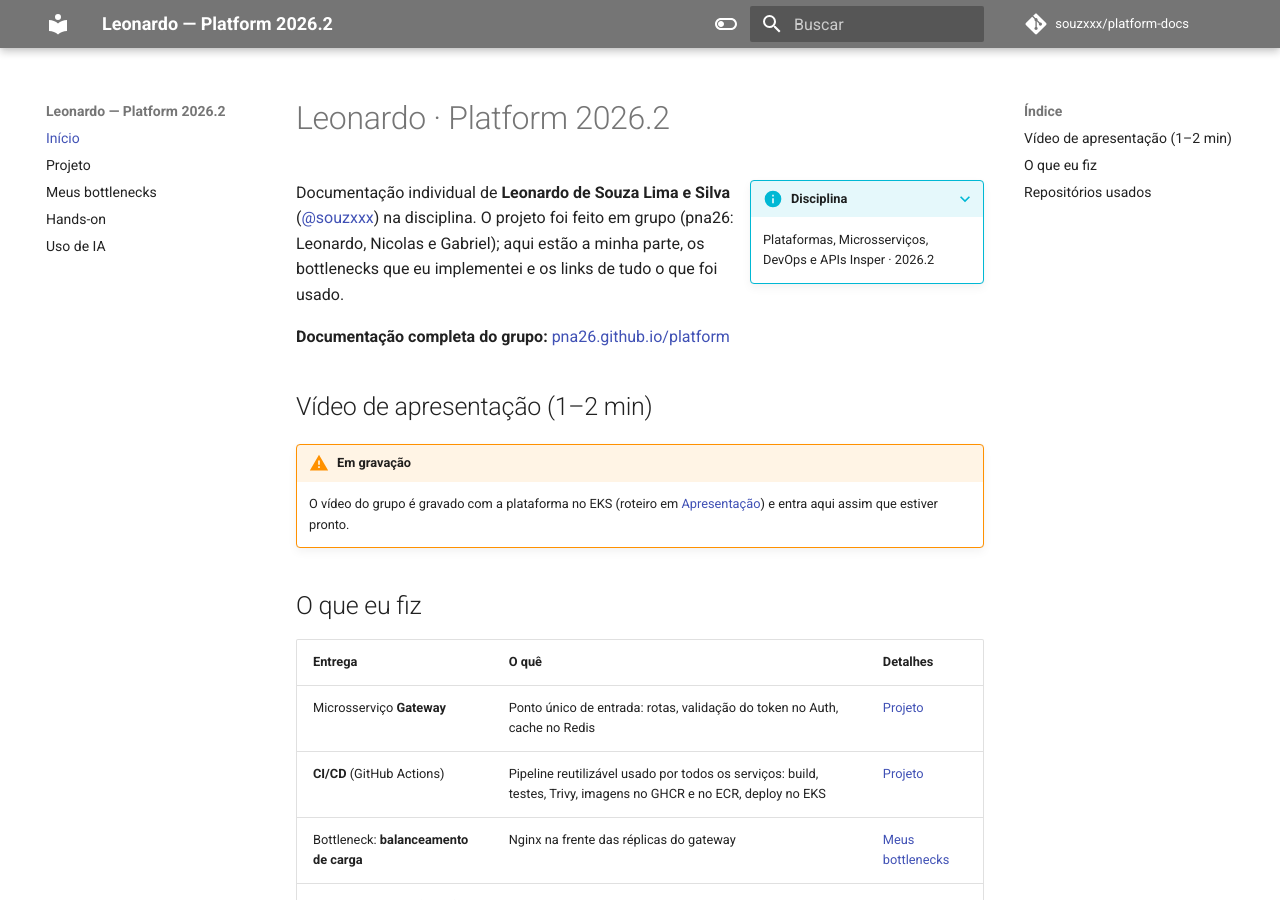
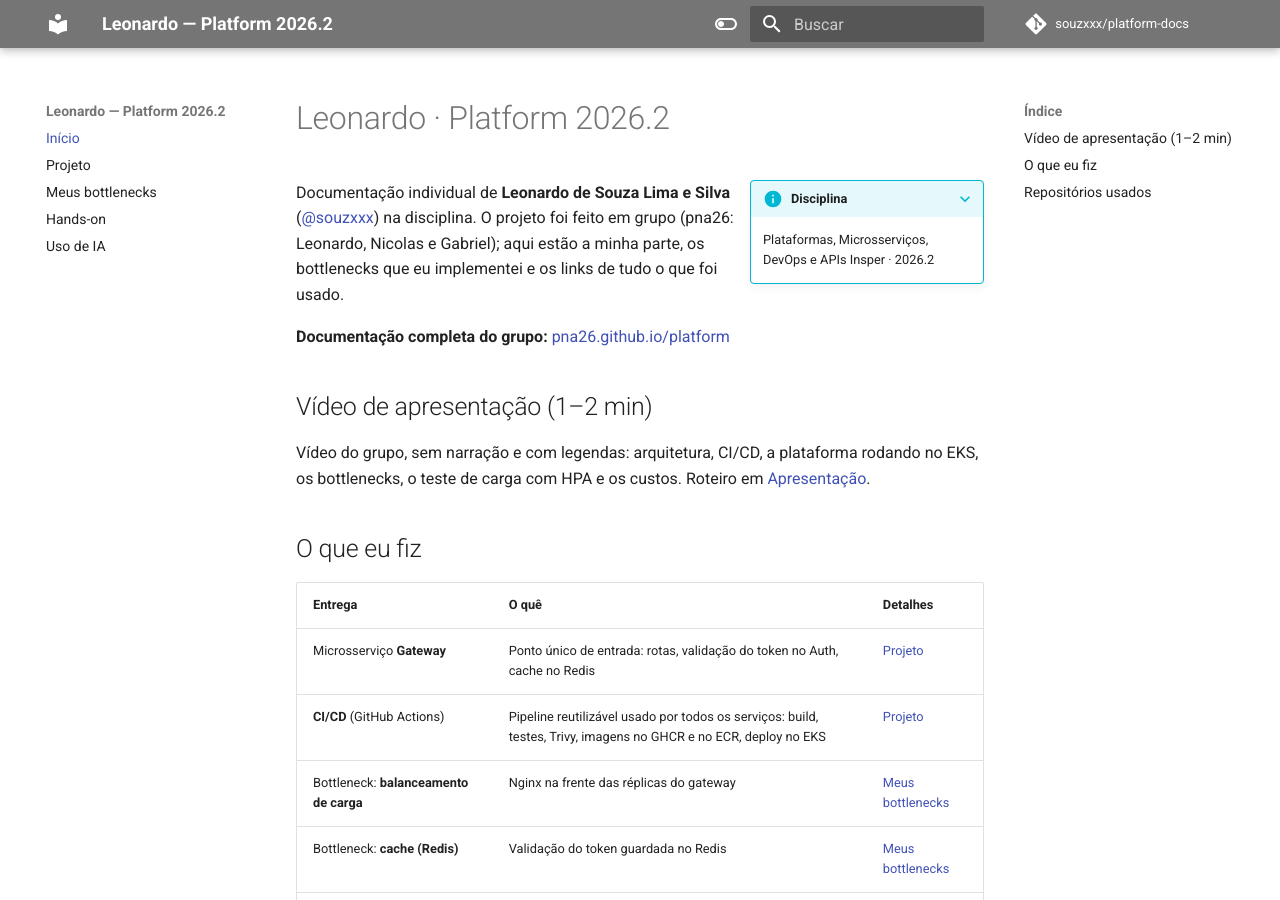
Before and after one commit to souzxxx/platform-docs, an MkDocs documentation site: the page built from docs/index.md, in a window 1280 px wide and 900 px high. Built offline with MkDocs 1.6.1 and Material for MkDocs 9.7.7, drawn with Linux system fonts in a browser that asks for light colours; comment, search, counter and statistics services are not loaded.

Commit message:
Início: vídeo de apresentação sem o aviso de gravação e com o embed pronto
O embed aponta para docs/assets/apresentacao-pna26.mp4 e fica comentado até o
vídeo existir.

```diff
--- a/docs/index.md
+++ b/docs/index.md
@@ -14,13 +14,11 @@ implementei e os links de tudo o que foi usado.
 
 ## Vídeo de apresentação (1–2 min)
 
-!!! warning "Em gravação"
+Vídeo do grupo, sem narração e com legendas: arquitetura, CI/CD, a plataforma rodando no EKS, os
+bottlenecks, o teste de carga com HPA e os custos. Roteiro em
+[Apresentação](https://pna26.github.io/platform/apresentacao/){target="_blank"}.
 
-    O vídeo do grupo é gravado com a plataforma no EKS (roteiro em
-    [Apresentação](https://pna26.github.io/platform/apresentacao/){target="_blank"}) e entra aqui
-    assim que estiver pronto.
-
-<!-- vídeo: <iframe width="100%" height="470" src="https://www.youtube.com/embed/<id>" allowfullscreen></iframe> -->
+<!-- video-embed: <video controls preload="metadata" width="100%" src="assets/apresentacao-pna26.mp4"></video> -->
 
 ## O que eu fiz
 
```
